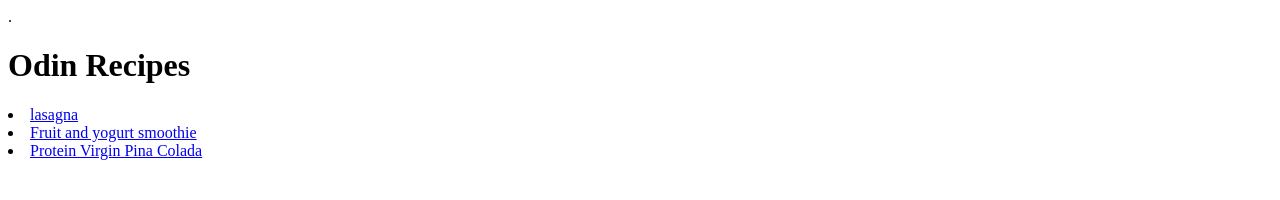
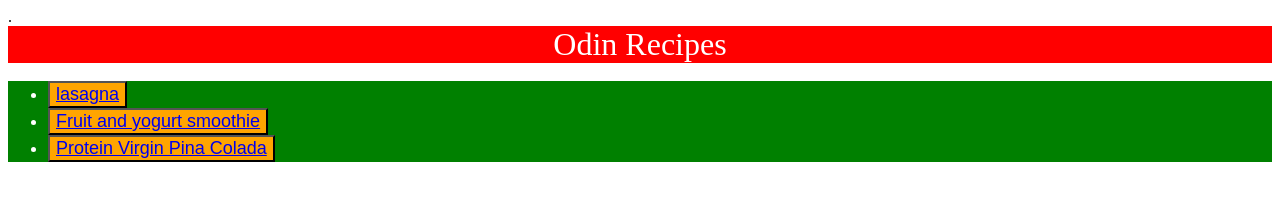
Before and after one commit to WhiteRic3/odin-recipes, a plain HTML site: page index.html in a window 1280 px wide. Drawn offline with Linux system fonts and the light colour scheme.

Commit message:
added css elements

```diff
--- a/index.html
+++ b/index.html
@@ -8,10 +8,27 @@
 <title>My First Webpage</title>
 
 </head>
+<style>
+    div{
+        background-color: red;
+        color: white;
+        font-size: 32px;
+        text-align: center;
+        font-weight: strong;
+    }
+    p, ul {
+        background-color: green;
+        font-size: 18px;
+        color: white;
+    }
+</style>
 <body>
-    <h1>Odin Recipes</h1>
-    <ul></ul>
-   <li> <a href="recipes/lasagna.html"> lasagna</a></li>
-   <li> <a href="recipes/Smoothie.html"> Fruit and yogurt smoothie</a></li>
-   <li> <a href="recipes/pinacolada.html"> Protein Virgin Pina Colada</a></li>
+    <div>Odin Recipes</div>
+<p>
+<ul>
+    <li> <button style="background-color: orange; font-size: 18px"><a href="recipes/lasagna.html" class="lasagna"> lasagna</a></li></button>
+    <li> <button style="background-color: orange; font-size: 18px"><a href="recipes/Smoothie.html" class="smoothie"> Fruit and yogurt smoothie</a></li></button>
+    <li> <button style="background-color: orange; font-size: 18px;"><a href="recipes/pinacolada.html" class="pinacolada"> Protein Virgin Pina Colada</a></li></button>
+</ul>
+</p>
 </body>
```
